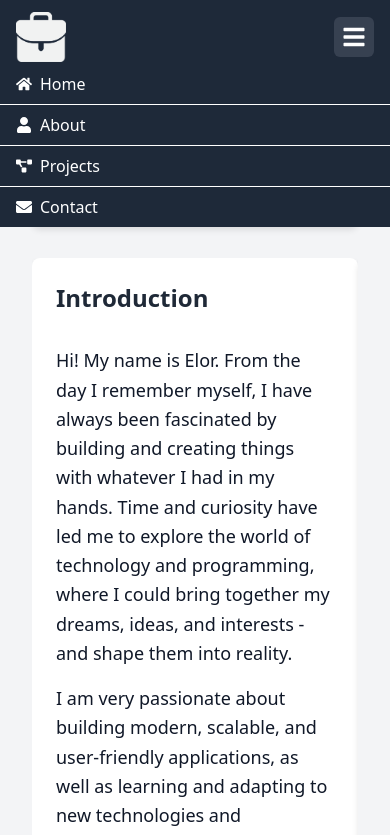
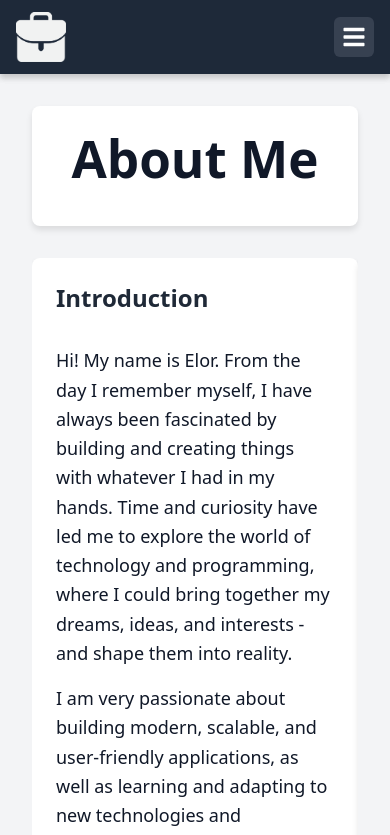
Before and after one commit to eloritzkovitz/portfolio, a React (Vite) app: page /about in a window 390 px wide. Shown: the top 835 px of the page. Built offline with nearby package versions, Linux system fonts and the light colour scheme.

Commit message:
Fixed menu

```diff
--- a/src/components/Navbar.tsx
+++ b/src/components/Navbar.tsx
@@ -49,32 +49,32 @@ function Navbar() {
 
         {/* Menu */}
         <ul
-          className={`flex flex-col md:flex-row md:space-x-8 absolute md:static top-16 left-0 w-full md:w-auto bg-gray-800 md:bg-transparent transition-all duration-300 ${
-            isMenuOpen ? "block" : "hidden md:flex"
-          }`}
+          className={`flex flex-col md:flex-row md:space-x-8 fixed md:static top-0 right-0 h-full w-1/2 md:w-auto bg-white md:bg-transparent text-black md:text-white transition-all duration-300 ${
+            isMenuOpen ? "translate-x-0" : "translate-x-full"
+          } md:translate-x-0`}
         >
-          <li className="border-b md:border-none">
+          <li>
             <Link
               to="/"
-              className="flex items-center space-x-2 px-4 py-2 hover:text-gray-300"
+              className="flex items-center space-x-2 px-4 py-4 hover:bg-gray-100"
               onClick={() => setIsMenuOpen(false)}
             >
               <FaHome /> <span>Home</span>
             </Link>
           </li>
-          <li className="border-b md:border-none">
+          <li>
             <Link
               to="/about"
-              className="flex items-center space-x-2 px-4 py-2 hover:text-gray-300"
+              className="flex items-center space-x-2 px-4 py-4 hover:bg-gray-100"
               onClick={() => setIsMenuOpen(false)}
             >
               <FaUser /> <span>About</span>
             </Link>
           </li>
-          <li className="border-b md:border-none">
+          <li>
             <Link
               to="/projects"
-              className="flex items-center space-x-2 px-4 py-2 hover:text-gray-300"
+              className="flex items-center space-x-2 px-4 py-4 hover:bg-gray-100"
               onClick={() => setIsMenuOpen(false)}
             >
               <FaProjectDiagram /> <span>Projects</span>
@@ -83,7 +83,7 @@ function Navbar() {
           <li>
             <Link
               to="/contact"
-              className="flex items-center space-x-2 px-4 py-2 hover:text-gray-300"
+              className="flex items-center space-x-2 px-4 py-4 hover:bg-gray-100"
               onClick={() => setIsMenuOpen(false)}
             >
               <FaEnvelope /> <span>Contact</span>
```
